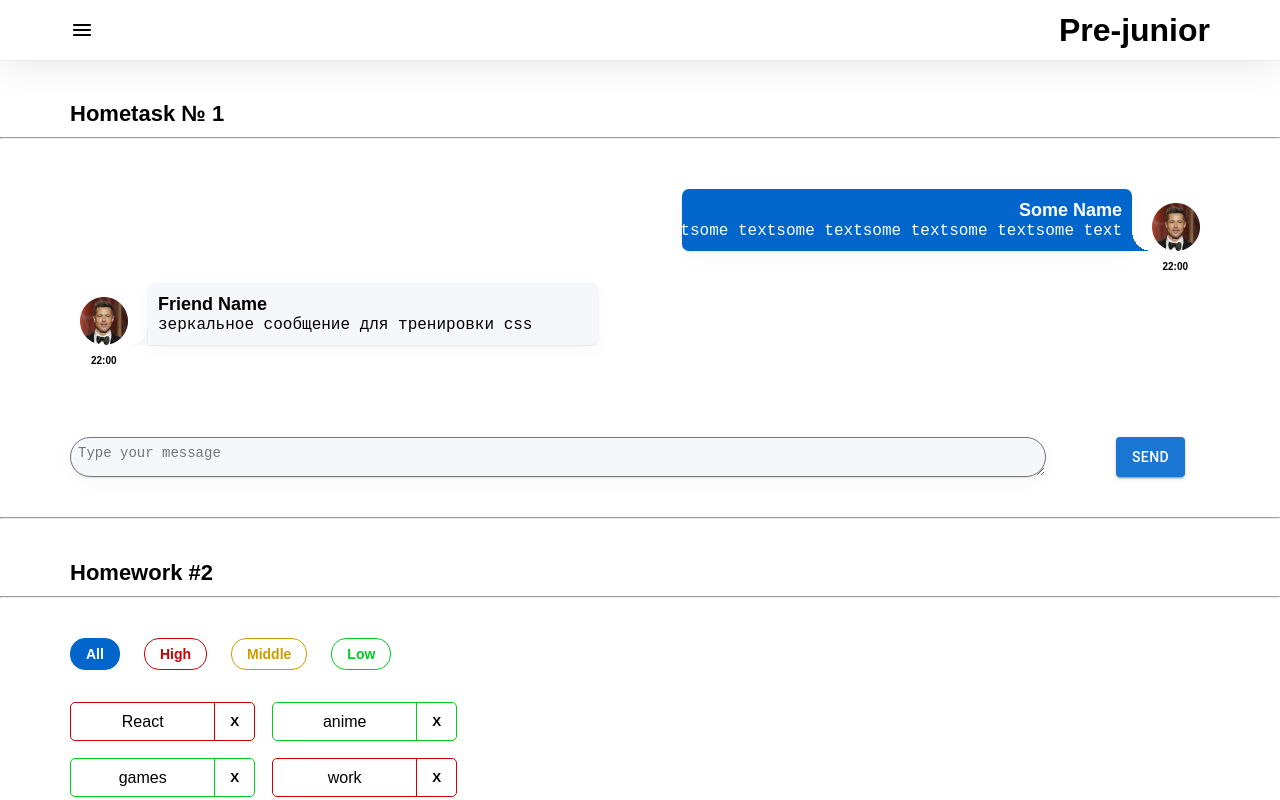
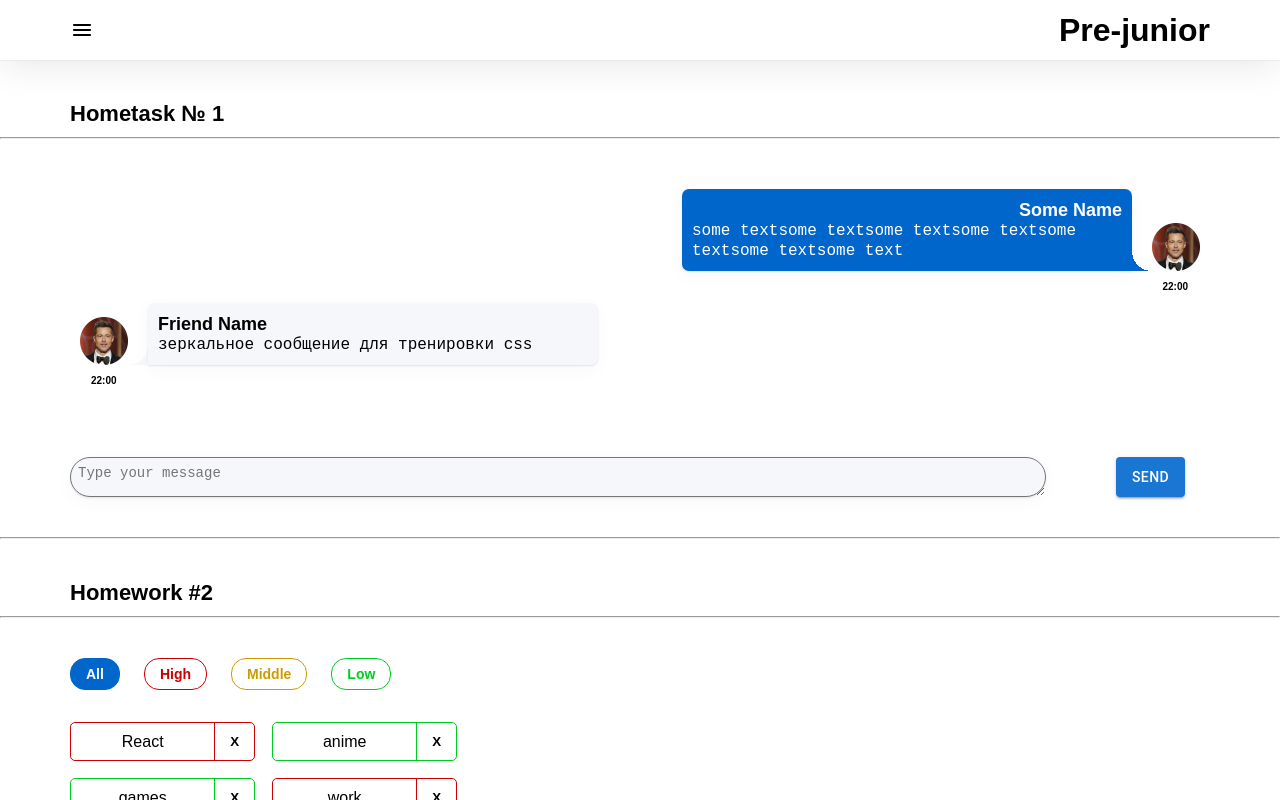
Before and after one commit to amnesia322/hws2-master, a React (Create React App) app: page /#/pre-junior in a window 1280 px wide. Shown: the top 800 px of the page. Built offline with nearby package versions, Linux system fonts and the light colour scheme.

Commit message:
refactoring

```diff
--- a/src/s2-homeworks/hw01/message/Message.module.css
+++ b/src/s2-homeworks/hw01/message/Message.module.css
@@ -28,7 +28,13 @@
     background-color: #0066CC;
     min-width: 450px;
     max-width: 450px;
-    box-shadow: 0px 5px 20px rgba(29, 33, 38, 0.03), 0px 1px 2px rgba(29, 33, 38, 0.1);
+    box-shadow: 0 5px 20px rgba(29, 33, 38, 0.03), 0 1px 2px rgba(29, 33, 38, 0.1);
+}
+
+.text > pre {
+    white-space: pre-wrap;
+    font-size: 16px;
+    line-height: 20px;
 }
 
 .text:after {
@@ -49,9 +55,7 @@
 }
 
 .messageText {
-    font-size: 16px;
-    line-height: 20px;
-    word-wrap: break-word;
+    white-space: pre-wrap;
 }
 
 .time {
--- a/src/s2-homeworks/hw05/Pages.tsx
+++ b/src/s2-homeworks/hw05/Pages.tsx
@@ -1,5 +1,5 @@
 import React from 'react'
-import { Routes, Route} from 'react-router-dom'
+import {Routes, Route, Navigate} from 'react-router-dom'
 import Error404 from './pages/Error404'
 import PreJunior from './pages/PreJunior'
 import Junior from './pages/Junior'
@@ -9,6 +9,7 @@ export const PATH = {
     PRE_JUNIOR: '/pre-junior',
     JUNIOR: '/junior',
     JUNIOR_PLUS: '/junior-plus',
+    ERROR: '/error404'
 }
 
 function Pages() {
@@ -18,15 +19,16 @@ function Pages() {
             <Routes>
                 {/*роутинг будут писать студенты*/}
                 {/*в начале мы попадаем на страницу '/' и переходим сразу на страницу /pre-junior*/}
-                <Route path='/'/>
+                <Route path='/' element={<Navigate to={PATH.PRE_JUNIOR}/>}/>
 
                 {/*роуты для /pre-junior, /junior, /junior-plus*/}
                 <Route path={PATH.PRE_JUNIOR} element={<PreJunior/>} />
                 <Route path={PATH.JUNIOR} element={<Junior/>}/>
                 <Route path={PATH.JUNIOR_PLUS} element={<JuniorPlus/>}/>
+                <Route path={'*'} element={<Navigate to={PATH.ERROR}/>}/>
 
                 {/*роут для несуществующей страницы должен отрисовать <Error404 />*/}
-                <Route element={<Error404/>}/>
+                <Route path={PATH.ERROR} element={<Error404/>}/>
             </Routes>
         </div>
     )
--- a/src/s2-homeworks/hw05/sidebar/Sidebar.module.css
+++ b/src/s2-homeworks/hw05/sidebar/Sidebar.module.css
@@ -9,9 +9,11 @@
     height: 100vh;
     z-index: 2;
     padding: 20px;
+    visibility: hidden;
 }
 
 .sidebar.open {
+    visibility: visible;
     transition-duration: 500ms;
     transform: translate(0px);
 }
@@ -30,8 +32,6 @@
     padding: 50px;
     display: flex;
     flex-direction: column;
-
-
 }
 
 .nav a {
--- a/src/s2-homeworks/hw05/sidebar/Sidebar.tsx
+++ b/src/s2-homeworks/hw05/sidebar/Sidebar.tsx
@@ -32,7 +32,7 @@ export const Sidebar: FC<PropsType> = ({open, handleClose}) => {
                         to={PATH.PRE_JUNIOR}
                         onClick={handleClose}
 
-                        className={({isActive}) => `${isActive ? s.active : ''}`} // делает студент
+                        className={({isActive}) => isActive ? s.active : ''} // делает студент
                     >
                         Pre-junior
                     </NavLink>
@@ -40,7 +40,7 @@ export const Sidebar: FC<PropsType> = ({open, handleClose}) => {
                         id={'hw5-junior-link'}
                         to={PATH.JUNIOR}
                         onClick={handleClose}
-                        className={({isActive}) => `${isActive ? s.active : ''}`} // делает студент
+                        className={({isActive}) => isActive ? s.active : ''} // делает студент
                     >
                         Junior
                     </NavLink>
@@ -48,7 +48,7 @@ export const Sidebar: FC<PropsType> = ({open, handleClose}) => {
                         id={'hw5-junior-plus-link'}
                         to={PATH.JUNIOR_PLUS}
                         onClick={handleClose}
-                        className={({isActive}) => `${isActive ? s.active : ''}`} // делает студент
+                        className={({isActive}) => isActive ? s.active : '' } // делает студент
                     >
                         Junior Plus
                     </NavLink>
```
